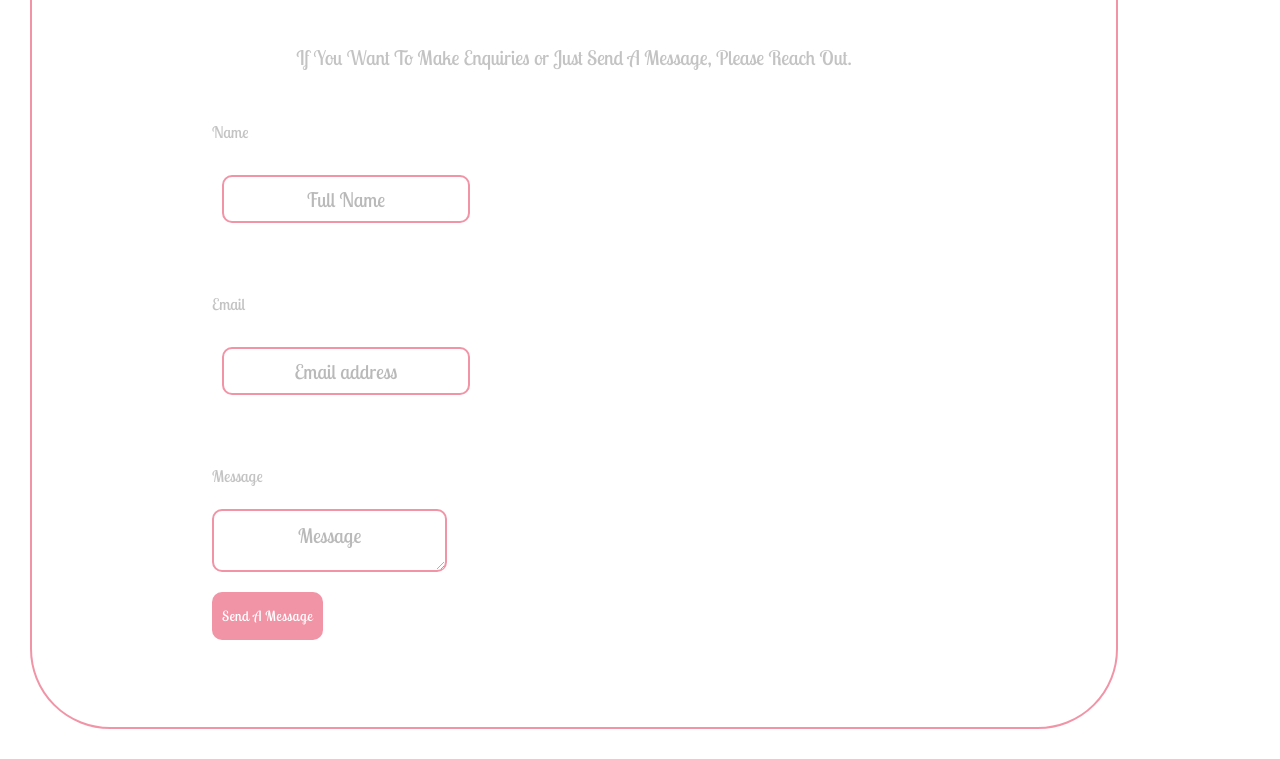
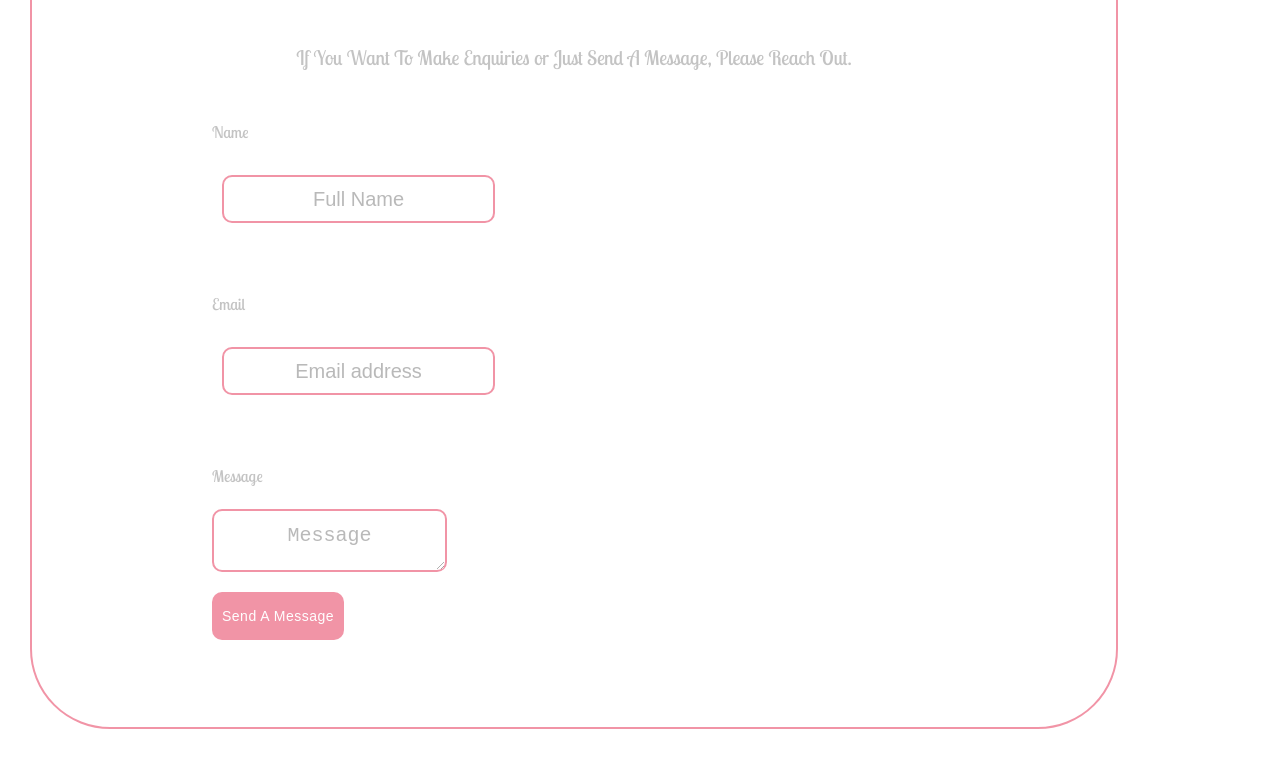
Before and after one commit to MmedaraU/profile-page, a plain HTML site: page index.html in a window 1280 px wide. Shown: the part 1412-2171 px from the top of the page. Drawn offline with Linux system fonts and the light colour scheme.

Commit message:
Update style.css

```diff
--- a/style.css
+++ b/style.css
@@ -296,7 +296,7 @@ section {
   border-radius: 80px;
   display: block;
   border: 2px solid #e52b50;
-    font-family: 'Lobster Two' "Lato", "Open Sans", "Helvetica Neue", Helvetica, Arial,
+    font-family: 'Lobster Two', "Lato", "Open Sans", "Helvetica Neue", Helvetica, Arial,
     sans-serif;
     font-weight: 400;
     padding: 20px;
@@ -315,8 +315,7 @@ input {
   text-align: center;
   font-size: 20px;
 font-family: 'Lobster Two', "Lato", "Open Sans", "Helvetica Neue", Helvetica, Arial,
-    sans-serif;
-    font-weight: 400;
+
   padding: 10px;
 
 }
@@ -339,9 +338,8 @@ textarea {
   line-height: 20px;
   font-size: 20px;
   padding: 15px;
-	font-family: 'Lobster Two',"Lato", "Open Sans", "Helvetica Neue", Helvetica, Arial,
-    sans-serif;
-    font-weight: 400;
+
+
 }
 
 /*
```
